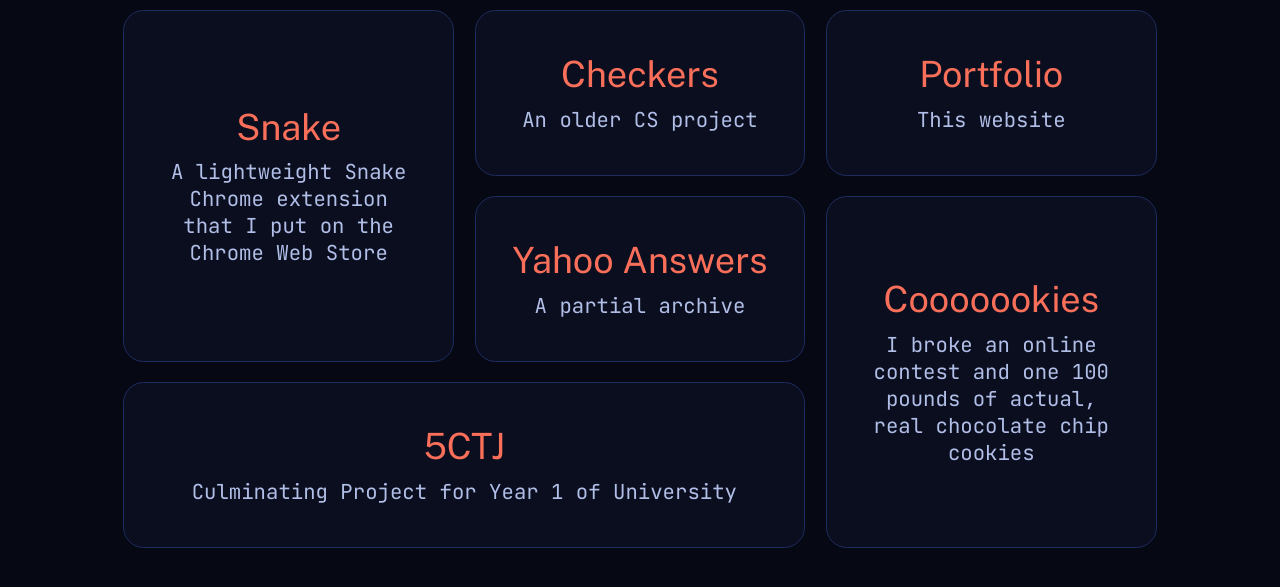
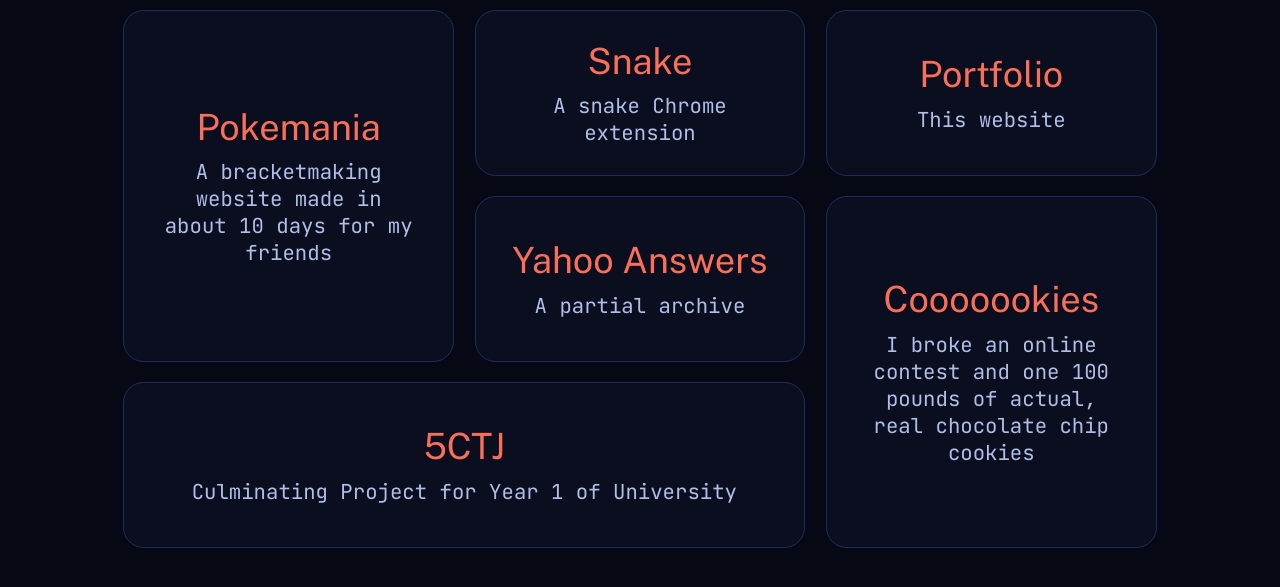
Before and after one commit to JustCookieDough/flask-new-portfolio, a Flask app: page /projects in a window 1280 px wide. Shown: the part 153-740 px from the top of the page. Run offline with Flask 3, Linux system fonts and the light colour scheme.

Commit message:
changed some of the projects

```diff
--- a/src/static/styles/projects.css
+++ b/src/static/styles/projects.css
@@ -62,7 +62,7 @@
     text-decoration: none;
 }
 
-.snake  {
+.pokemania  {
     grid-column: left / centerleft;
     grid-row: top / centerbottom;
 }
--- a/src/templates/projects.html
+++ b/src/templates/projects.html
@@ -7,8 +7,8 @@
 
 {% block content %}
 <div id="grid" class="project-grid">
-    <a class="snake" href="https://github.com/JustCookieDough/Snake">Snake<i>A lightweight Snake Chrome extension that I put on the Chrome Web Store</i></a>
-    <a class="checkers" href="https://github.com/JustCookieDough/CheckersProject">Checkers<i>An older CS project</i></a>
+    <a class="pokemania" href="https://github.com/JustCookieDough/pokemania">Pokemania<i>A bracketmaking website made in about 10 days for my friends</i></a>
+    <a class="snake" href="https://github.com/JustCookieDough/Snake">Snake<i>A snake Chrome extension</i></a>
     <a class="portfolio" href="https://github.com/JustCookieDough/flask-new-portfolio">Portfolio<i>This website</i></a>
     <a class="yahoo" href="https://github.com/JustCookieDough/YahooArchiver">Yahoo Answers<i>A partial archive</i></a>
     <a class="willson" href="https://github.com/JustCookieDough/5ClicksToJesus">5CTJ<i>Culminating Project for Year 1 of University</i></a>
```
